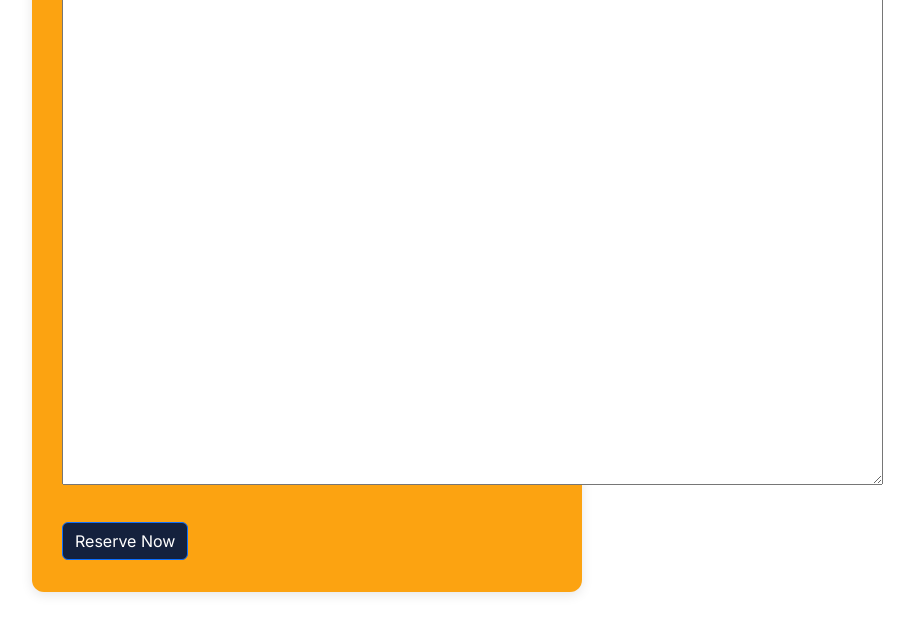
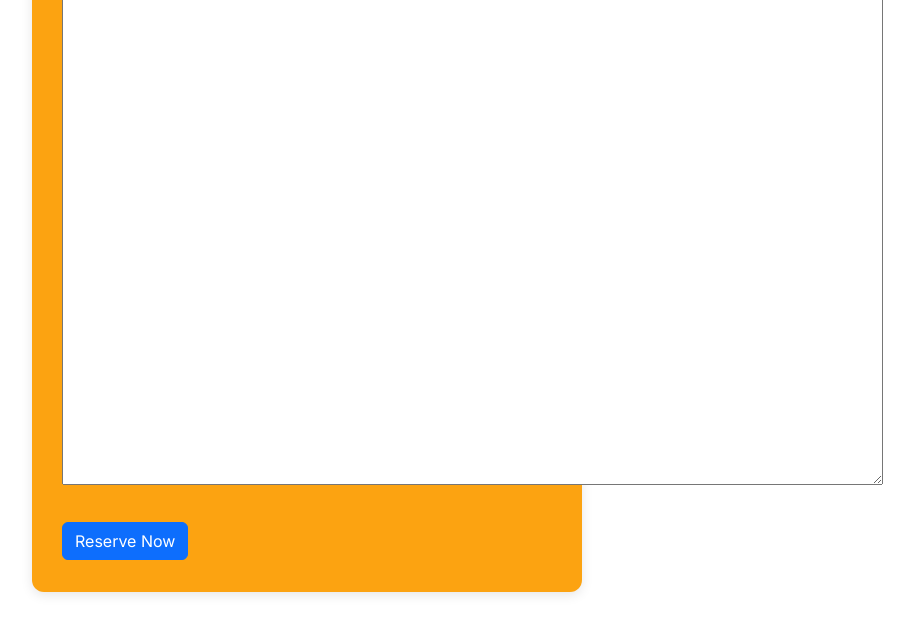
Before and after one commit to sphenry2799/Planora_Bookings, a Django app: page / in a window 1280 px wide. Shown: the part 701-1333 px from the top of the page, without its empty margins (333-1247 px from the left). Run offline with Django 4.2, Linux system fonts and the light colour scheme; some web fonts are replaced.

Commit message:
Fix CSS code

```diff
--- a/static/css/reservations.css
+++ b/static/css/reservations.css
@@ -33,7 +33,7 @@ h2 {
   font-weight: 700;
         }
 
-.btn-primary {
+.btn btn-primary {
   background-color: var(--secondary-color);
-  color: var(--light-color)
+  color: var(--light-color);
 }
```
